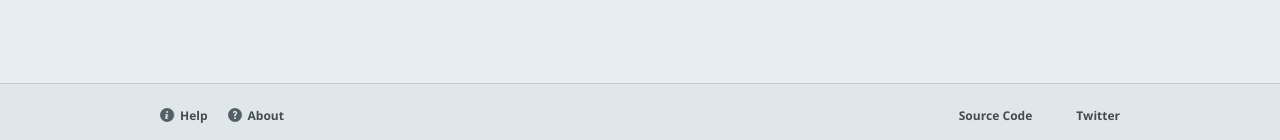
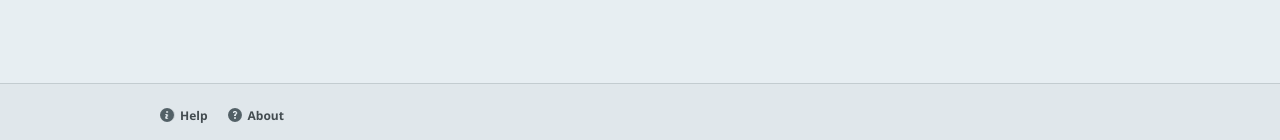
Before and after one commit to prose/prose, a Jekyll site: the page built from index.html, in a window 1280 px wide. Shown: the part 757-897 px from the top of the page. Built offline with Jekyll 4.4.1, drawn with Linux system fonts in a browser that asks for light colours.

Commit message:
Back to minimum clutter.

```diff
--- a/_layouts/default.html
+++ b/_layouts/default.html
@@ -19,9 +19,7 @@
   <div id='footer'>
     <div class="footer-content">
       <a class='help' href="/{{site.baseurl}}help.html">Help</a><a class='about' href="/{{site.baseurl}}about.html">About</a>
-      <div class="fr">
-        <a href="http://github.com/prose" target="_blank">Source Code</a>
-        <a class="twitter" href="http://twitter.com/_inprose" target="_blank">Twitter</a>
+      <div class="fr brand">
       </div>
    </div>
   </div>
```
Also changed, not shown: _includes/styles/style.css (+7 -5 lines).
